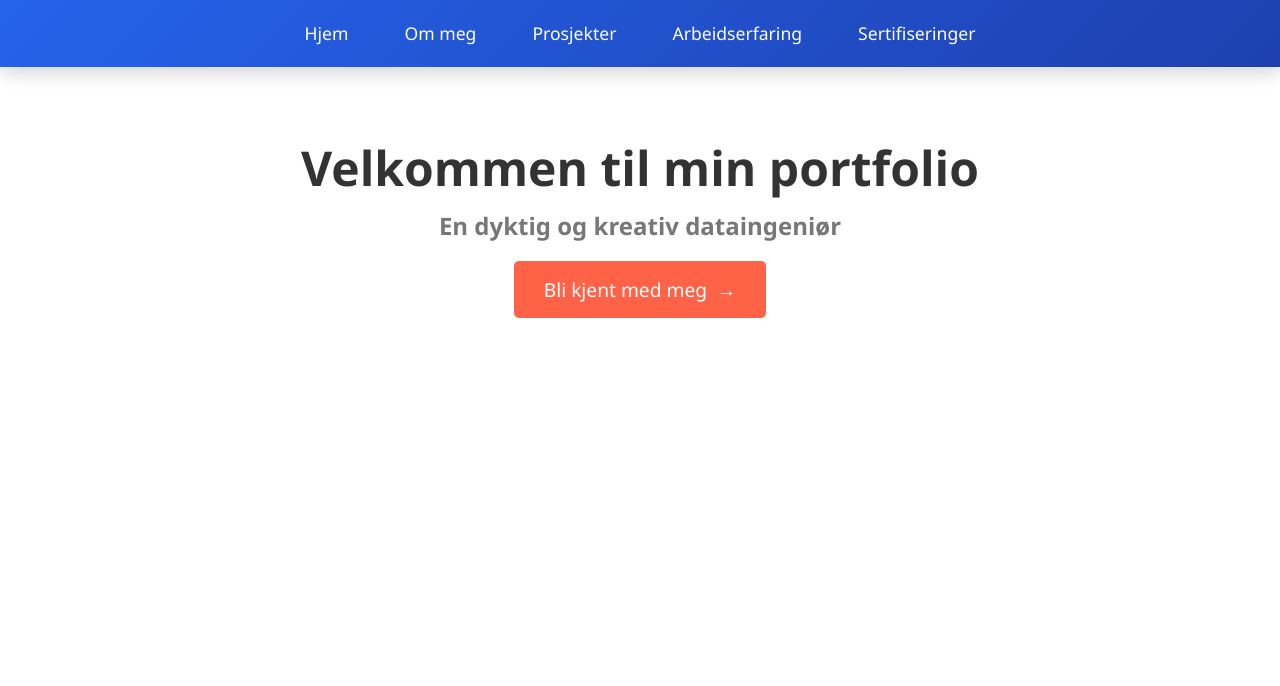
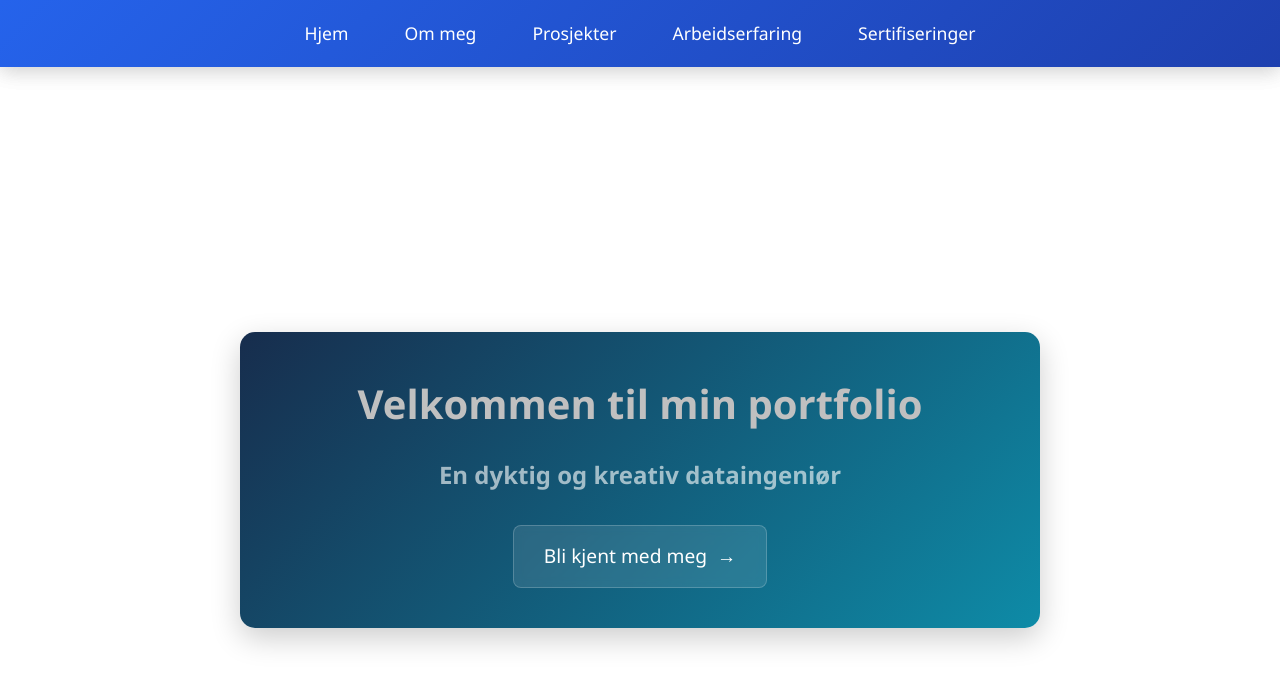
Before and after one commit to AtikaG96/repo134, a React (Create React App) app: page /#/ in a window 1280 px wide. Shown: the top 686 px of the page. Built offline with nearby package versions, Linux system fonts and the light colour scheme; no server answers.

Commit message:
oppdatert hjemmeside

```diff
--- a/src/assets/components/home.css
+++ b/src/assets/components/home.css
@@ -1,10 +1,13 @@
 .home-container {
   font-family: Arial, sans-serif;
+  min-height: 100vh;
+  display: flex;
+  flex-direction: column;
 }
 
 .navbar {
   background-color: #333;
-  padding: 10px;
+  padding: 15px;
   text-align: center;
 }
 
@@ -12,14 +15,17 @@
   list-style-type: none;
   padding: 0;
   margin: 0;
+  display: flex;
+  justify-content: center;
+  gap: 20px;
 }
 
 .nav-link {
   color: white;
   text-decoration: none;
-  padding: 10px;
-  margin: 0 15px;
+  padding: 10px 15px;
   font-size: 1.2rem;
+  transition: color 0.3s ease;
 }
 
 .nav-link:hover {
@@ -27,18 +33,34 @@
 }
 
 .main-content {
+  display: flex;
+  justify-content: center;
+  align-items: center;
+  flex-grow: 1;
+  padding: 30px;
+}
+
+.blue-gradient-card {
+  background: linear-gradient(135deg, #172d4d, #0e8ba7);
+  border-radius: 15px;
+  padding: 40px;
+  max-width: 800px;
+  width: 100%;
+  box-shadow: 0 10px 30px rgba(0, 0, 0, 0.2);
   text-align: center;
-  padding: 50px;
+  color: #C0C0C0;
 }
 
 .main-title {
-  font-size: 3rem;
-  color: #333;
+  font-size: 2.5rem;
+  margin-bottom: 20px;
+  color: silver;
 }
 
 .subtitle {
   font-size: 1.5rem;
-  color: #777;
+  margin-bottom: 30px;
+  color: rgba(246, 248, 249, 0.632);
 }
 
 .cta-container {
@@ -46,18 +68,53 @@
 }
 
 .cta-button {
+  display: inline-flex;
+  align-items: center;
   padding: 15px 30px;
-  background-color: #ff6347;
+  background: rgba(255, 255, 255, 0.1);
+  backdrop-filter: blur(5px);
   color: white;
   text-decoration: none;
   font-size: 1.2rem;
-  border-radius: 5px;
+  border-radius: 8px;
+  border: 1px solid rgba(255, 255, 255, 0.2);
+  transition: all 0.3s ease;
 }
 
 .cta-button:hover {
-  background-color: #ff4500;
+  background: rgba(255, 255, 255, 0.2);
+  transform: translateY(-2px);
+  box-shadow: 0 5px 15px rgba(0, 0, 0, 0.1);
 }
 
 .button-text {
   margin-right: 10px;
 }
+
+.button-icon {
+  transition: transform 0.3s ease;
+}
+
+.cta-button:hover .button-icon {
+  transform: translateX(5px);
+}
+
+/* Responsive design */
+@media (max-width: 768px) {
+  .nav-list {
+    flex-direction: column;
+    gap: 10px;
+  }
+
+  .blue-gradient-card {
+    padding: 30px 20px;
+  }
+
+  .main-title {
+    font-size: 2rem;
+  }
+
+  .subtitle {
+    font-size: 1.2rem;
+  }
+}
--- a/src/pages/Home.js
+++ b/src/pages/Home.js
@@ -1,22 +1,22 @@
+import '../assets/components/home.css';
 import React from 'react';
 import { Link } from 'react-router-dom';
-import '../assets/components/home.css';
 
 const Home = () => {
   return (
-    <div className="home-container"id="home-section">
+    <div className="home-container">
       <nav className="navbar">
         <ul className="nav-list">
-          <li><Link to="/">Hjem</Link></li>
-          <li><Link to="/about">Om meg</Link></li>
-          <li><Link to="/projects">Prosjekter</Link></li>
-          <li><Link to="/experience">Arbeidserfaring</Link></li>
-          <li><Link to="/certifications">Sertifiseringer</Link></li>
+          <li><Link to="/" className="nav-link">Hjem</Link></li>
+          <li><Link to="/about" className="nav-link">Om meg</Link></li>
+          <li><Link to="/projects" className="nav-link">Prosjekter</Link></li>
+          <li><Link to="/experience" className="nav-link">Arbeidserfaring</Link></li>
+          <li><Link to="/certifications" className="nav-link">Sertifiseringer</Link></li>
         </ul>
       </nav>
 
       <div className="main-content">
-        <div className="text-card">
+        <div className="blue-gradient-card">
           <h1 className="main-title">Velkommen til min portfolio</h1>
           <h2 className="subtitle">En dyktig og kreativ dataingeniør</h2>
           <div className="cta-container">
```
